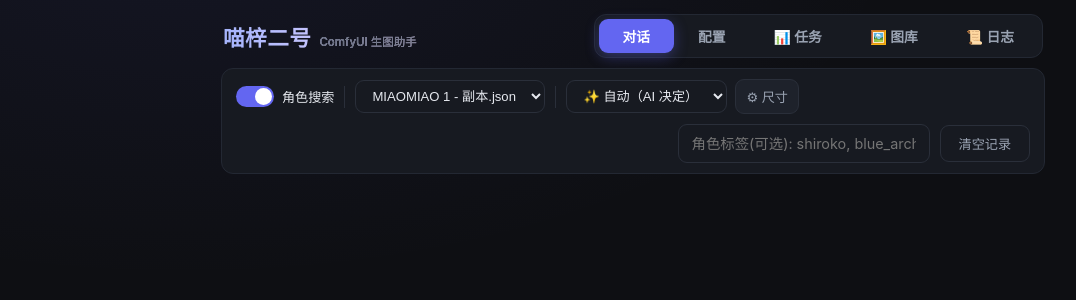
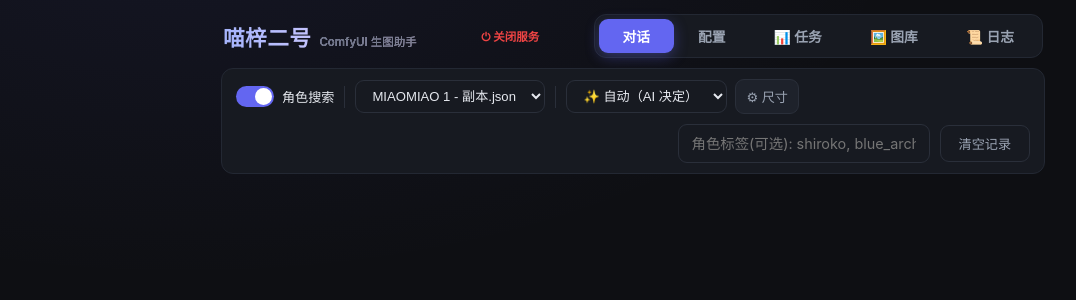
Before and after one commit to xiaoyang117/miaozi-comfyui-bridge, a Flask app: page / in a window 1280 px wide. Shown: the top 300 px of the page, without its empty margins (7-1083 px from the left). Run offline with Flask 3, Linux system fonts and the light colour scheme; parts of the project's set-up code (start-up, migrations or seed data) failed here and were passed over; some libraries are stand-ins or nearby versions.

Commit message:
feat: 全局'关闭服务'按钮(右上角)
用户要求: 页面加个能直接关闭喵梓服务的按钮。

- app.py: POST /api/shutdown —— 立即返回响应, 后台线程 0.6s 后
  os._exit(0) 退出进程(多端口 make_server 均随之终止)
- 前端 header 右上角 '⏻ 关闭服务' 红色按钮: confirm 确认 ->
  请求 /api/shutdown -> 弹提示'服务已关闭, 重新使用需 start.bat'
- CSS .btn-shutdown(红字, hover 变边框, disabled 态)

```diff
--- a/app.py
+++ b/app.py
@@ -1676,6 +1676,24 @@ def api_upscale():
                     "scale": scale, "denoise": denoise})
 
 
+@app.route("/api/shutdown", methods=["POST"])
+def api_shutdown():
+    """全局关闭按钮：停止喵梓服务进程。
+
+    页面按钮调用；立即返回响应，后台线程延迟 0.6s 后强制退出进程，
+    保证浏览器收到响应后再关。
+    """
+    log.info("收到关闭服务请求，正在退出…")
+    import os as _os
+
+    def _bye():
+        import time as _t
+        _t.sleep(0.6)
+        _os._exit(0)
+    threading.Thread(target=_bye, daemon=True).start()
+    return jsonify({"success": True, "msg": "服务已关闭"})
+
+
 @app.route("/api/health", methods=["GET"])
 def api_health():
     """健康检查：确认服务与 ComfyUI 可达状态。"""
--- a/static/style.css
+++ b/static/style.css
@@ -663,3 +663,11 @@ button:disabled { opacity: .5; cursor: not-allowed; }
 .upscale-source img { width: 100%; height: 100%; object-fit: contain; border-radius: 8px; background: var(--color-background-secondary); }
 .upscale-controls { flex: 1; min-width: 240px; display: flex; flex-direction: column; gap: 8px; }
 .upscale-controls label { font-size: .8rem; display: flex; flex-direction: column; gap: 4px; }
+
+/* ================= 全局关闭服务按钮 ================= */
+.btn-shutdown { margin-left: 10px; font-size: .72rem; padding: 4px 10px;
+  border: 1px solid var(--color-border-secondary); border-radius: 6px;
+  background: var(--color-background-secondary); color: var(--red);
+  cursor: pointer; flex-shrink: 0; align-self: center; }
+.btn-shutdown:hover { border-color: var(--red); }
+.btn-shutdown:disabled { opacity: .5; cursor: default; }
--- a/templates/index.html
+++ b/templates/index.html
@@ -13,6 +13,7 @@
   <div class="header">
     <h1>喵梓二号<small>ComfyUI 生图助手</small></h1>
     <span id="uiVer" style="display:none">v20260906b</span>
+    <button class="btn-shutdown" onclick="shutdownServer()" title="关闭喵梓服务进程">⏻ 关闭服务</button>
     <nav class="tabs">
       <button class="tab active" data-tab="chat" onclick="switchTab('chat')">对话</button>
       <button class="tab" data-tab="settings" onclick="switchTab('settings')">配置</button>
@@ -379,6 +380,22 @@ function switchTab(name) {
   document.querySelectorAll('.tab').forEach(t => t.classList.toggle('active', t.dataset.tab === name));
   document.querySelectorAll('.panel').forEach(p => p.classList.toggle('active', p.id === 'panel-' + name));
   if (name === 'gallery') { galleryInit(); }
+}
+
+// ================= 关闭服务 =================
+let _shuttingDown = false;
+async function shutdownServer() {
+  if (_shuttingDown) return;
+  if (!confirm('确定要关闭喵梓服务吗？\n关闭后页面将无法访问，需重新启动服务才能恢复。')) return;
+  _shuttingDown = true;
+  const btn = document.querySelector('.btn-shutdown');
+  if (btn) { btn.disabled = true; btn.textContent = '⏻ 关闭中…'; }
+  try {
+    await fetch('/api/shutdown', { method: 'POST' });
+    showModal('服务已关闭', '喵梓服务已停止。\n需要重新使用时，请重新启动服务（双击 start.bat）。');
+  } catch (e) {
+    showModal('已请求关闭', '服务关闭请求已发送，若页面仍可访问请稍候刷新。');
+  }
 }
 
 // ================= 图库 / 二采 =================
```
